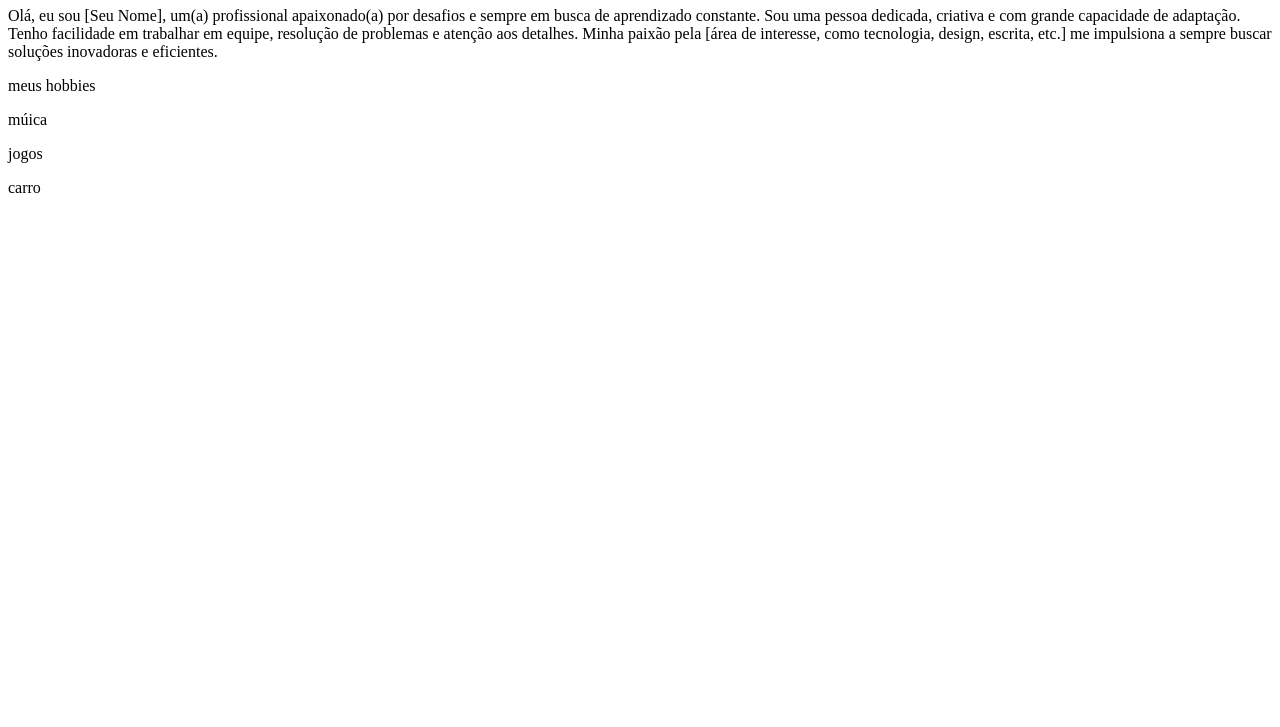
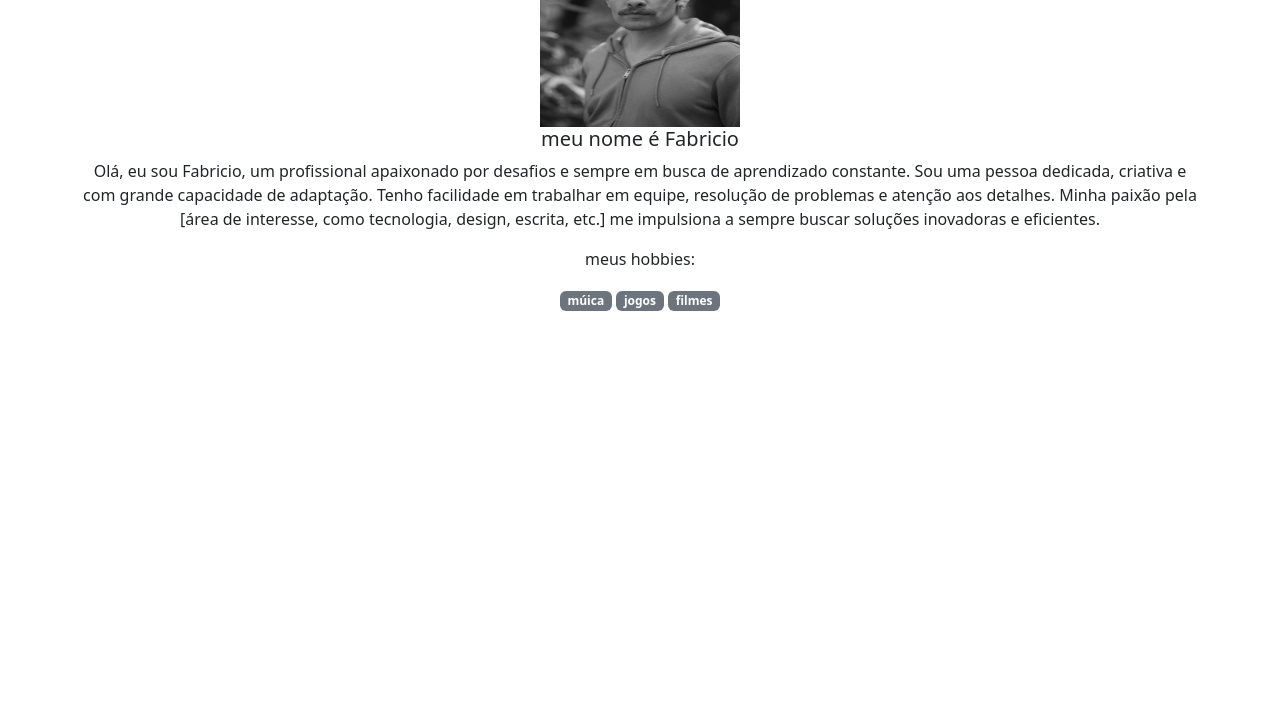
Before and after one commit to 01fabricio09/fabrisio, a plain HTML site: page index.html in a window 1280 px wide. Shown: the part 73-800 px from the top of the page. Drawn offline with nearby package versions, Linux system fonts and the light colour scheme.

Commit message:
Add files via upload

```diff
--- a/index.html
+++ b/index.html
@@ -1,20 +1,29 @@
 <!DOCTYPE html>
-<html lang="en">
+<html lang="pt-br">
 <head>
     <meta charset="UTF-8">
     <meta name="viewport" content="width=device-width, initial-scale=1.0">
-    <title>Document</title>
+    <link href="https://cdn.jsdelivr.net/npm/bootstrap@5.3.4/dist/css/bootstrap.min.css" rel="stylesheet">
+
+    <title>portifolio</title>
 </head>
 <body>
-    <h1>meu nome é Fabricio</h1>
-    <p>Olá, eu sou [Seu Nome], um(a) profissional apaixonado(a) por desafios e sempre em busca de aprendizado constante.
+    <header class="container text-center">
+        <img src="img/Fabricio.jpg" alt="Uma imagem de Fabricio" width="200" height="200" class="rouded-circle">
+    <h1 class="lead">meu nome é Fabricio</h1>
+    <p>Olá, eu sou Fabricio, um profissional apaixonado por desafios e sempre em busca de aprendizado constante.
         Sou uma pessoa dedicada, criativa e com grande capacidade de adaptação. Tenho facilidade em trabalhar em equipe, resolução de problemas e atenção aos detalhes. Minha paixão pela [área de interesse, como tecnologia, design, escrita, etc.] me impulsiona a sempre buscar soluções inovadoras e eficientes.
         </p>
-        <p>meus hobbies</p>
+        <p>meus hobbies:</p>
         <div>
-            <p>múica</p>
-            <p>jogos</p>
-            <p>carro</p>
+            <p class="badge bg-secondary">múica</p>
+            <p class="badge bg-secondary">jogos</p>
+            <p class="badge bg-secondary">filmes</p>
         </div>
+
+        <script src="https://cdn.jsdelivr.net/npm/bootstrap@5.3.4/dist/js/bootstrap.bundle.min.js"
+        integrity="sha384-YUe2LzesAfftltw+PEaao2tjU/QATaW/rOitAq67e0CT0Zi2VVRL0oC4+gAaeBKu"
+         crossorigin="anonymous"></script>
+
 </body>
 </html>
```
Also changed, not shown: img/Fabricio.jpg (added).
